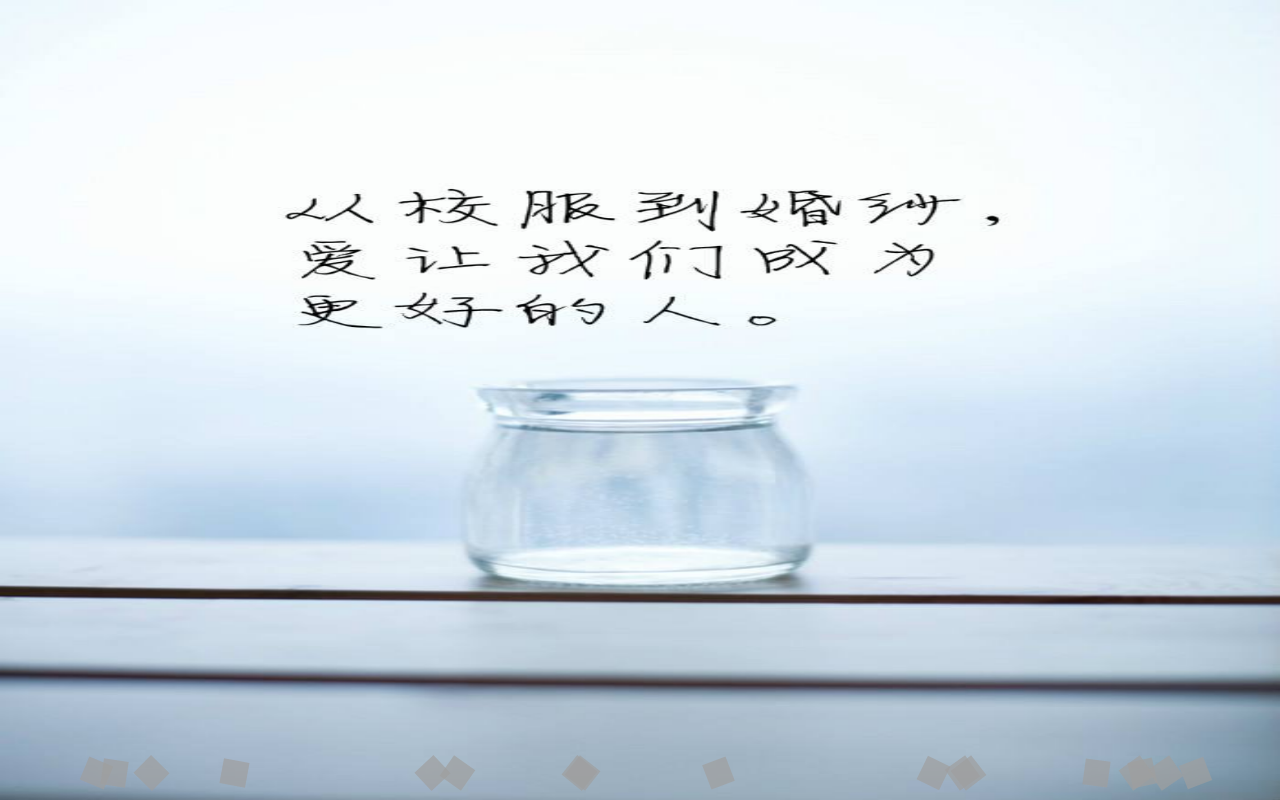
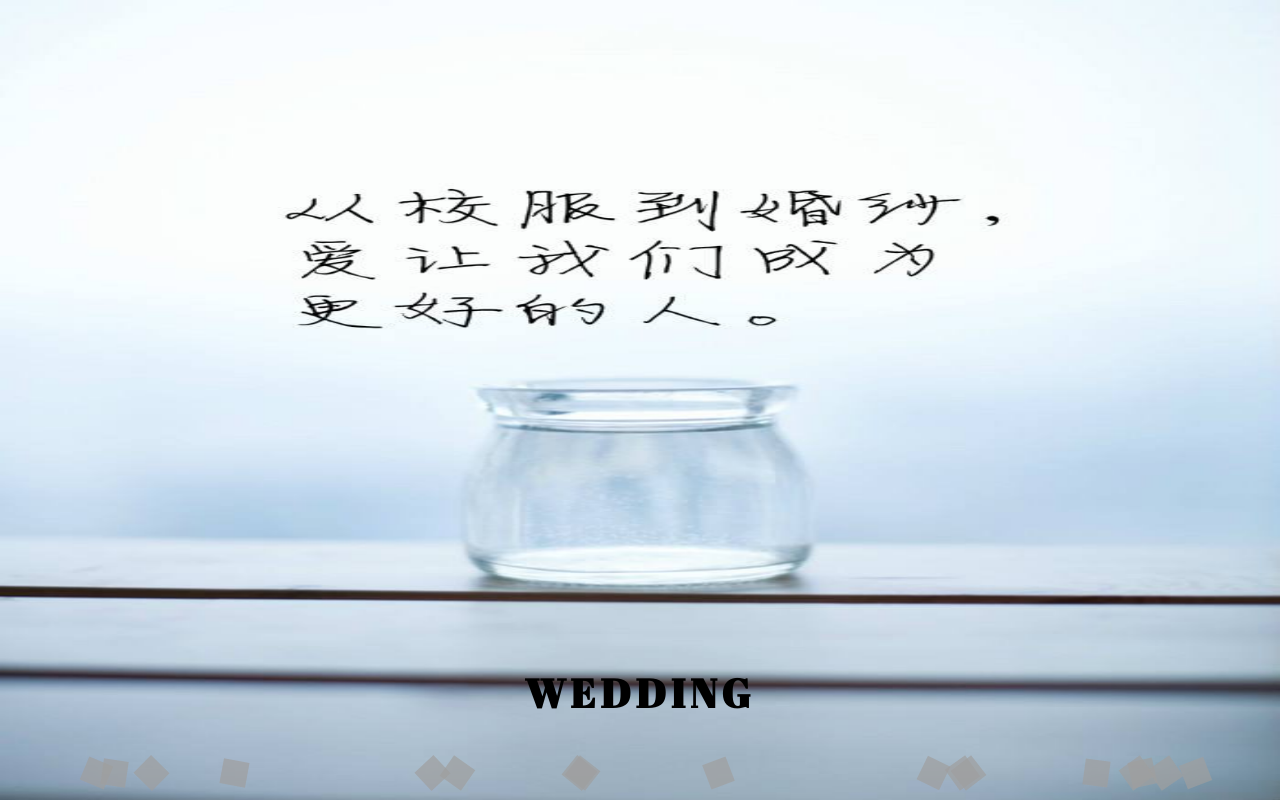
Before and after one commit to ia6599/my_wedding, a PHP site: page / in a window 1280 px wide. Run offline with PHP 8.4, Linux system fonts and the light colour scheme; some libraries are stand-ins or nearby versions; grey boxes are pictures that could not be loaded.

Commit message:
添加自定义字体

```diff
--- a/css/index.css
+++ b/css/index.css
@@ -1,3 +1,8 @@
+@font-face {
+    font-family: AbrilFatface-Regular;
+    src: url(../static/font/AbrilFatface-Regular.ttf);
+}
+
 html,
 body {
     height: 100%;
@@ -107,3 +112,30 @@ div {
         transform: scale(1);
     }
 }
+
+.page1-title {
+    position: absolute;
+    bottom: 80px;
+    width: 100%;
+    letter-spacing: 5px;
+    text-align: center;
+    font-family: AbrilFatface-Regular;
+    font-size: 40px;
+    transform: scale(0);
+}
+
+.page1.active .page1-title {
+    animation: 2s page1-title 1s linear forwards;
+}
+
+@keyframes page1-title {
+    0% {
+        transform: scale(0);
+    }
+    50% {
+        transform: scale(.5) rotateX(180deg);
+    }
+    100% {
+        transform: scale(1) rotateX(360deg);
+    }
+}
--- a/index.html
+++ b/index.html
@@ -22,6 +22,7 @@
         <div id="fullpage">
             <div class="section page1">
                 <img class="page1-bg" src="./image/page1_bg.jpg" alt="">
+                <h2 class="page1-title">WEDDING</h2>
             </div>
             <div class="section">Some section</div>
             <div class="section">Some section</div>
@@ -33,4 +34,4 @@
 <script type="text/javascript" src="./js/snowflake.js"></script>
 <script type="text/javascript" src="./js/index.js"></script>
 
-</html>
+</html>·
```
Also changed, not shown: static/font/AbrilFatface-Regular.ttf (added).
